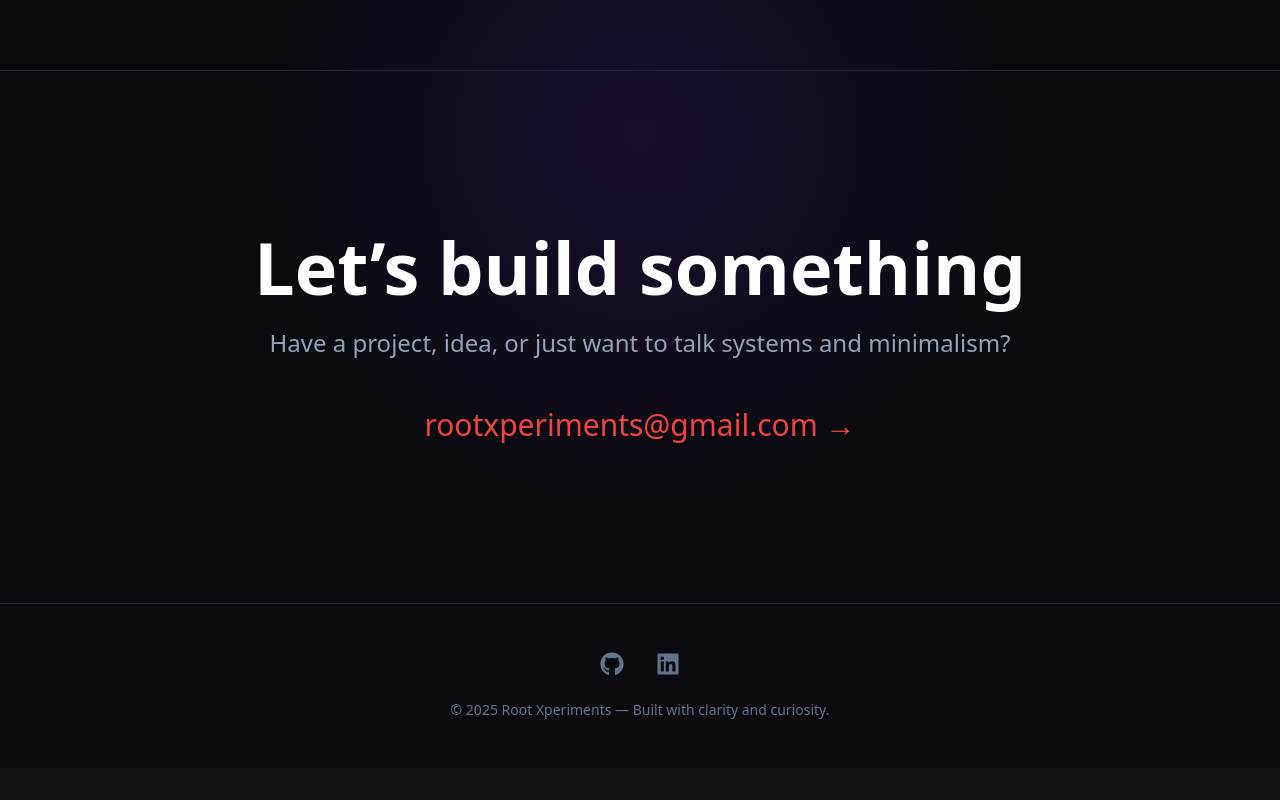
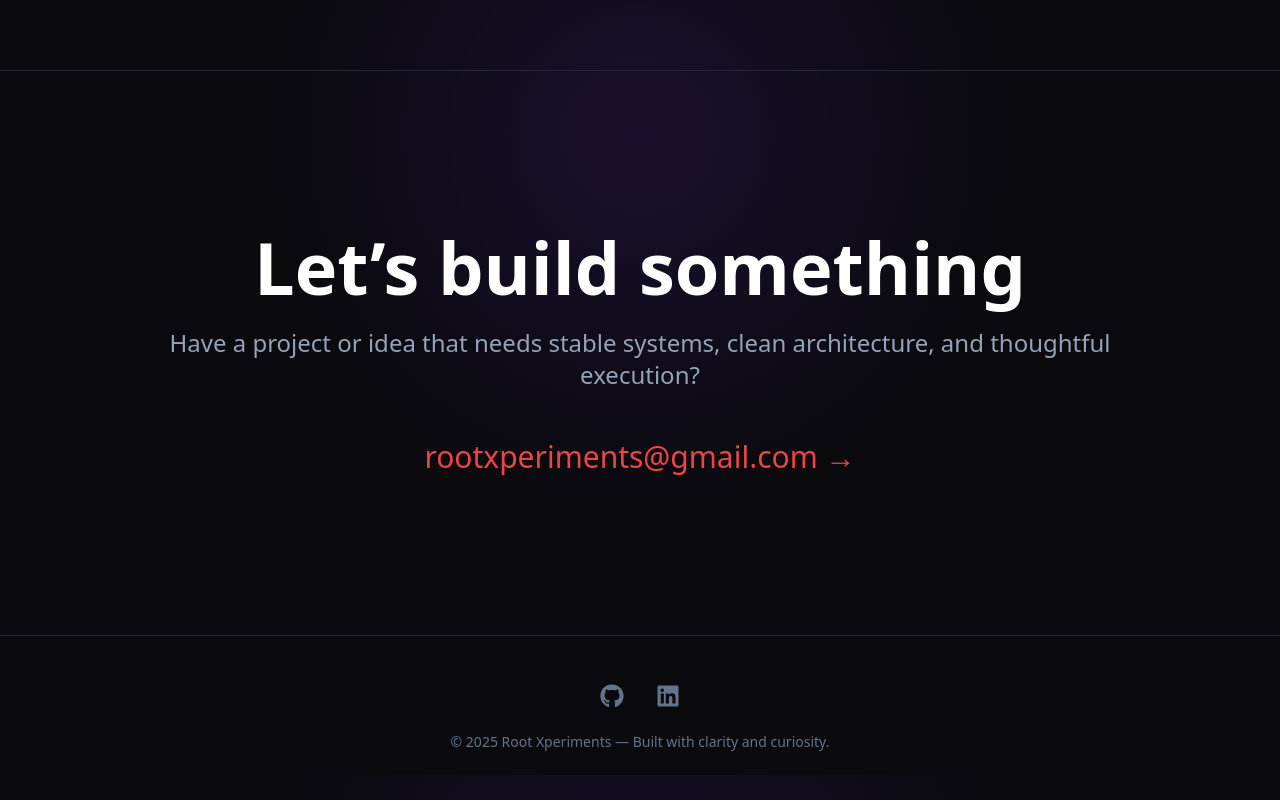
Before and after one commit to ashkshenoy/simple-portfolio, a React (Vite) app: page / in a window 1280 px wide. Shown: the part 5625-6425 px from the top of the page. Before the commit the page ends 6393 px from the top, so only its background shows below. Built offline with nearby package versions, Linux system fonts and the light colour scheme.

Commit message:
Contact fix

```diff
--- a/src/App.jsx
+++ b/src/App.jsx
@@ -640,7 +640,7 @@ xperiments.push({ ai: true, fearless: true });`}
                 transition={{ delay: 0.15 }}
                 className="mt-6 text-xl md:text-2xl text-slate-400"
               >
-                Have a project, idea, or just want to talk systems and minimalism?
+               Have a project or idea that needs stable systems, clean architecture, and thoughtful execution?
               </motion.p>
 
               <motion.div
```
